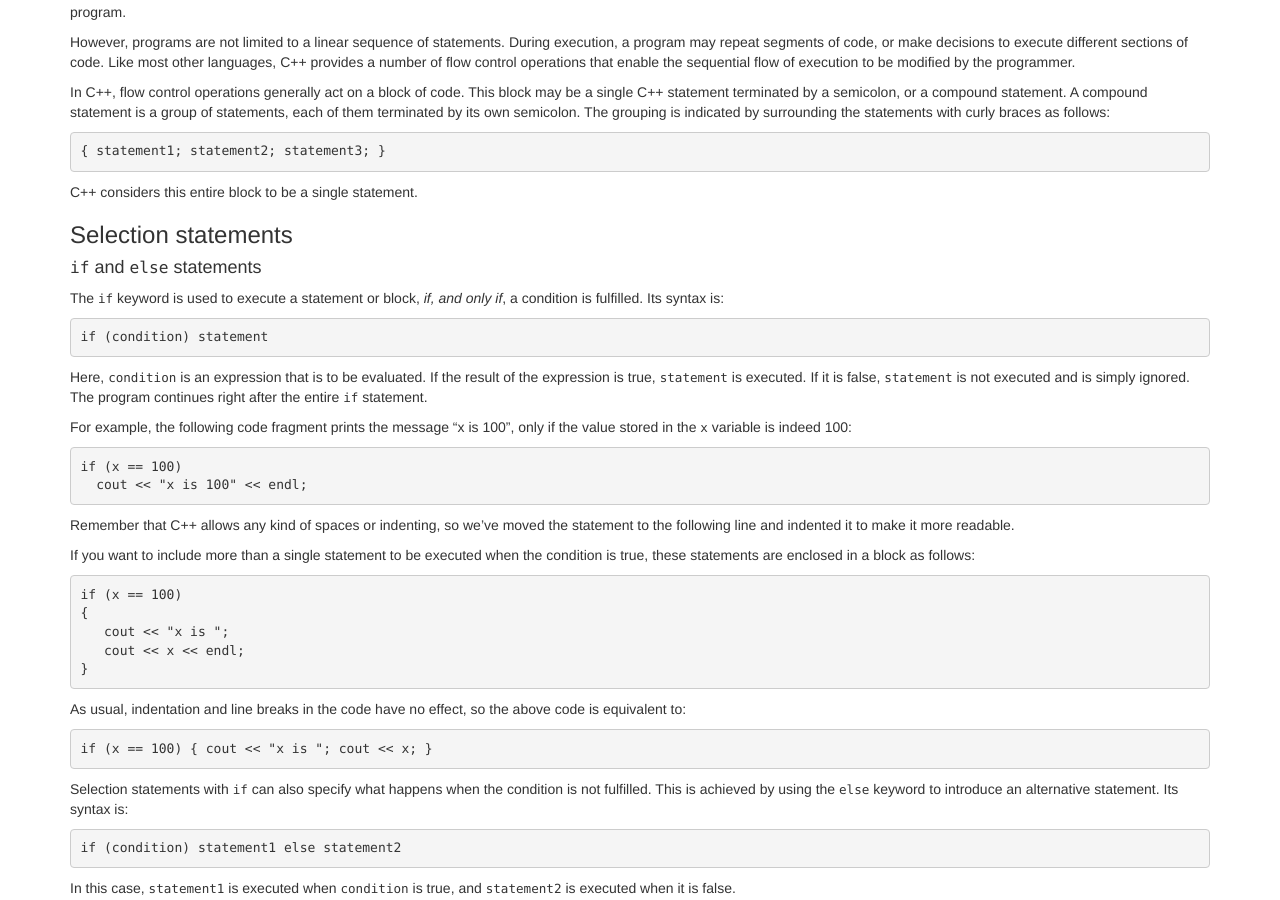
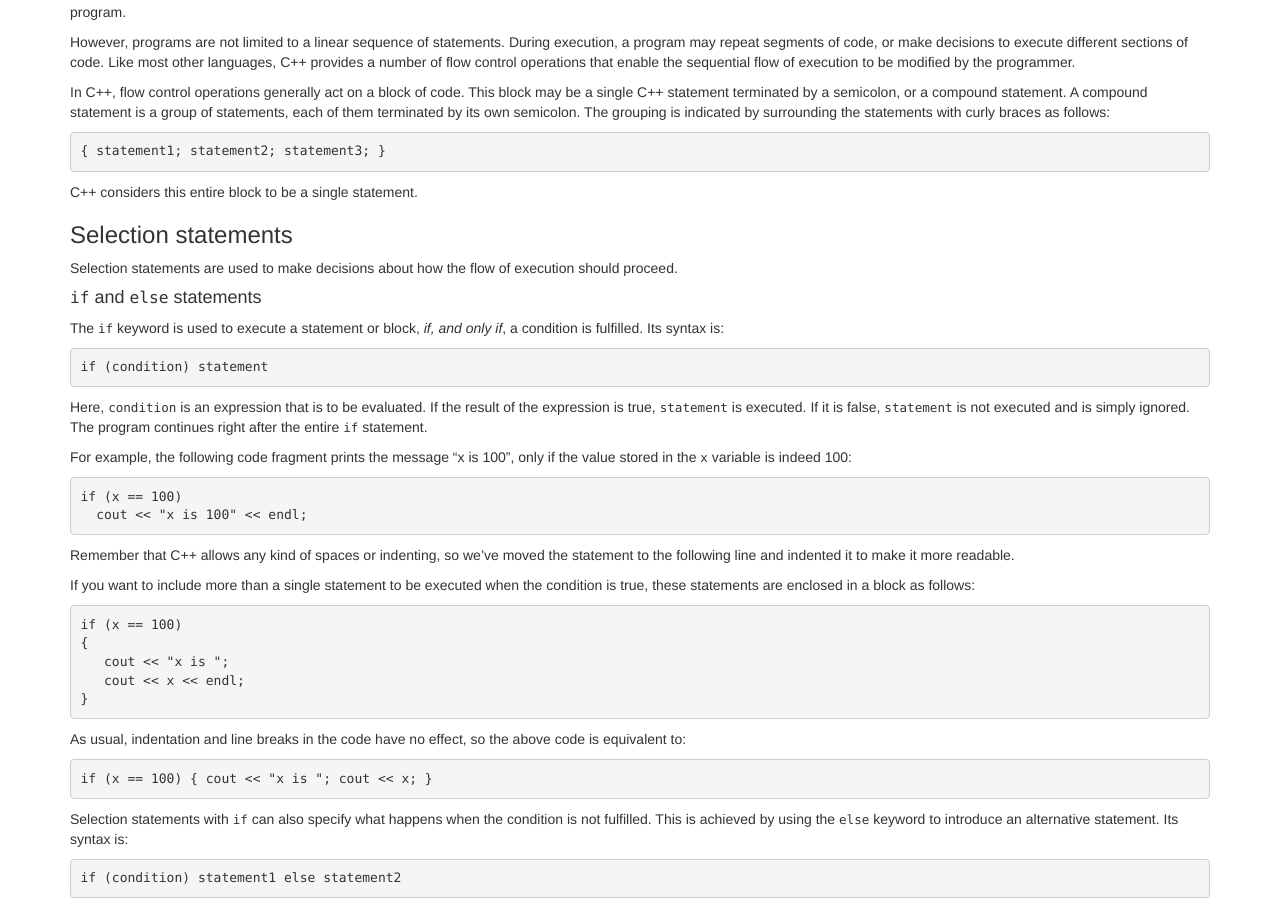
Before and after one commit to ornl-ssd/cpp-novice, a Jekyll site: the page built from _episodes/06-flowcontrol.md, in a window 1280 px wide and 900 px high, scrolled down 375 px. Built offline with Jekyll 4.4.1, drawn with Linux system fonts in a browser that asks for light colours.

Commit message:
Blurb
Signed-off-by: Greg Watson <g.watson@computer.org>

```diff
--- a/_episodes/06-flowcontrol.md
+++ b/_episodes/06-flowcontrol.md
@@ -30,6 +30,8 @@ indicated by surrounding the statements with curly braces as follows:
 C++ considers this entire block to be a single statement.
 
 ### Selection statements
+
+Selection statements are used to make decisions about how the flow of execution should proceed.
 
 #### `if` and `else` statements
 
```
